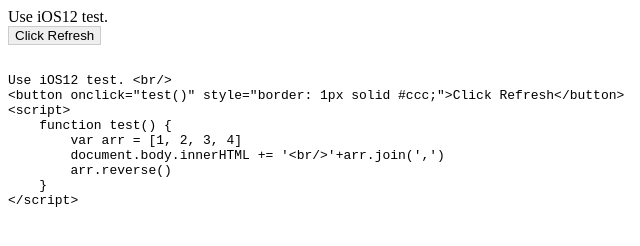
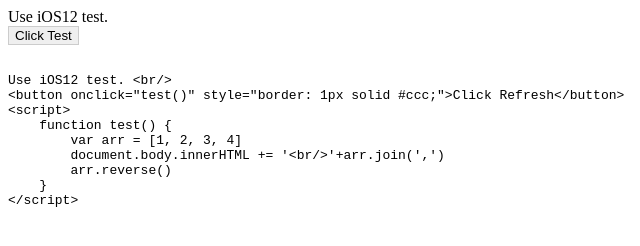
Before and after one commit to fanmingfei/array-reverse-ios12, a website: page fixed.html in a window 1280 px wide. Shown: the full height of the page, 0-640 px from the left. Drawn offline with Linux system fonts and the light colour scheme.

Commit message:
update text

```diff
--- a/fixed.html
+++ b/fixed.html
@@ -10,7 +10,7 @@
 
 <body>
     Use iOS12 test. <br/>
-    <button onclick="test()" style="border: 1px solid #ccc;">Click Refresh</button>
+    <button onclick="test()" style="border: 1px solid #ccc;">Click Test</button>
     <script>
         function test() {
             var arr = [1, 2, 3, 4]
```
Also changed, not shown: origin.html (+1 -1 lines).
